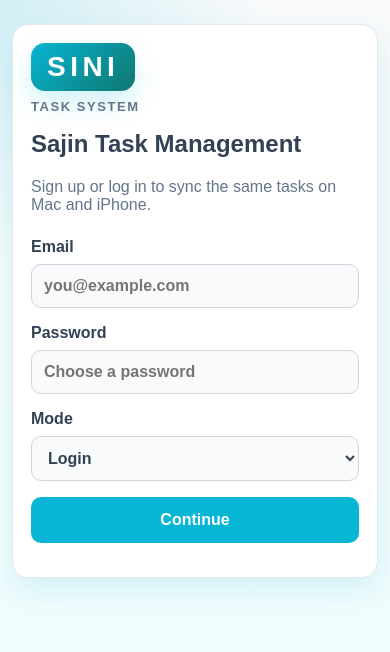
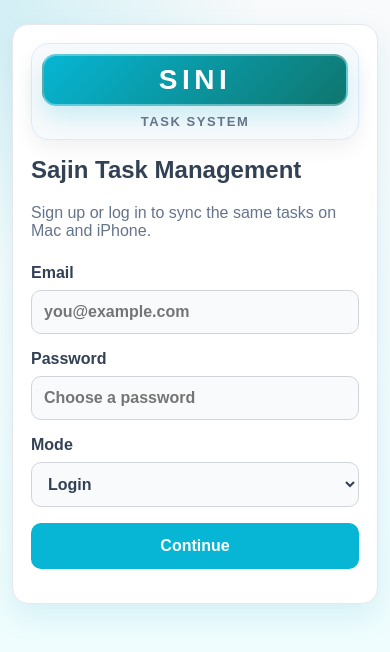
Before and after one commit to Sajin2412/simple-task-manager, a plain HTML site: page index.html in a window 390 px wide. Drawn offline with nearby package versions, Linux system fonts and the light colour scheme.

Commit message:
Update style.css

```diff
--- a/style.css
+++ b/style.css
@@ -31,6 +31,11 @@ body {
   flex-direction: column;
   align-items: flex-start;
   margin-bottom: 16px;
+  padding: 10px;
+  border-radius: 18px;
+  background: #f8fafc;
+  border: 1px solid #dbeafe;
+  box-shadow: 0 8px 20px rgba(15, 23, 42, 0.06);
 }
 
 .brand-logo {
@@ -43,6 +48,7 @@ body {
   letter-spacing: 0.16em;
   line-height: 1;
   box-shadow: 0 12px 24px rgba(6, 182, 212, 0.18);
+  border: 2px solid rgba(255, 255, 255, 0.35);
 }
 
 .brand-tagline {
@@ -462,6 +468,20 @@ textarea {
     align-items: stretch;
   }
 
+  .brand-lockup {
+    width: 100%;
+    align-items: center;
+  }
+
+  .brand-logo {
+    width: 100%;
+    text-align: center;
+  }
+
+  .brand-tagline {
+    text-align: center;
+  }
+
   .form-row {
     grid-template-columns: 1fr;
   }
```
